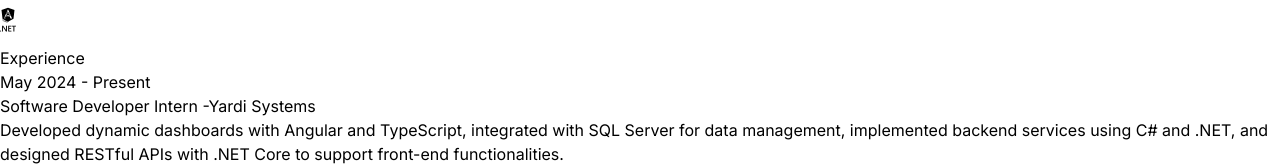
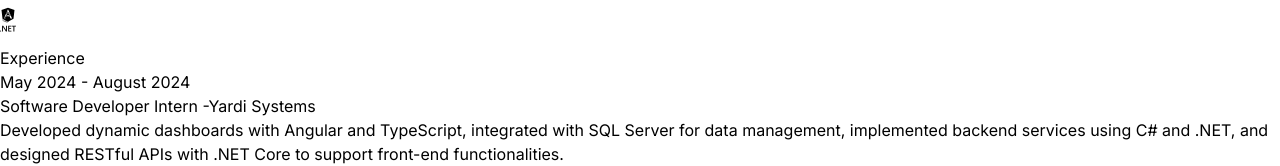
Before and after one commit to 72784/React_Portfolio, a React (Vite) app: page / in a window 1280 px wide. Shown: the part 2557-2723 px from the top of the page. Built offline with nearby package versions, Linux system fonts and the light colour scheme.

Commit message:
Update constants index.js for yardi ending

```diff
--- a/src/constants/index.js
+++ b/src/constants/index.js
@@ -9,7 +9,7 @@
 My interests lie in both software development and data science. When I'm not coding, I enjoy exploring new cuisines, travelling, hiking, watching movies, and listening to music. These hobbies not only refresh my mind but also inspire creativity and new perspectives in my professional work. Let’s connect and explore opportunities to create innovative solutions together!`
 export const EXPERIENCES = [
   {
-    year: "May 2024 - Present",
+    year: "May 2024 - August 2024",
     role: "Software Developer Intern",
     company: "Yardi Systems",
     description:`
```
